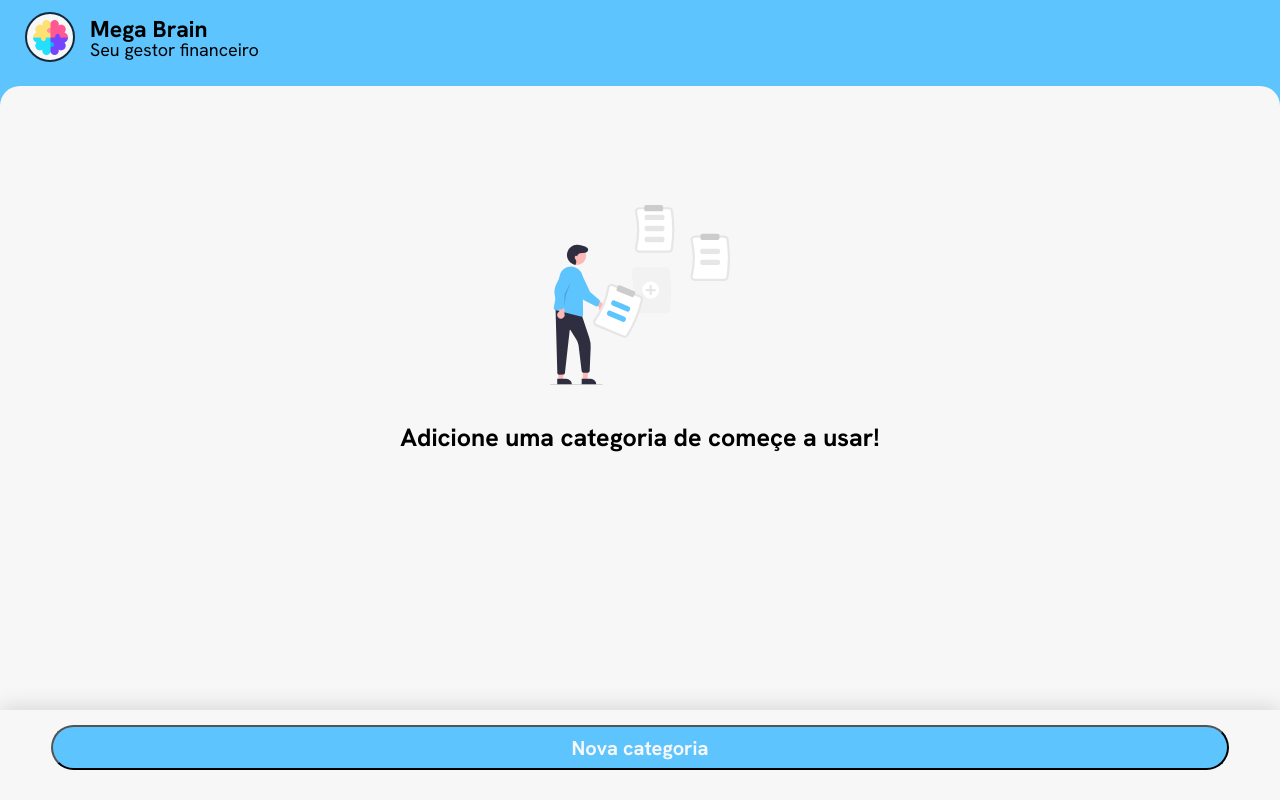
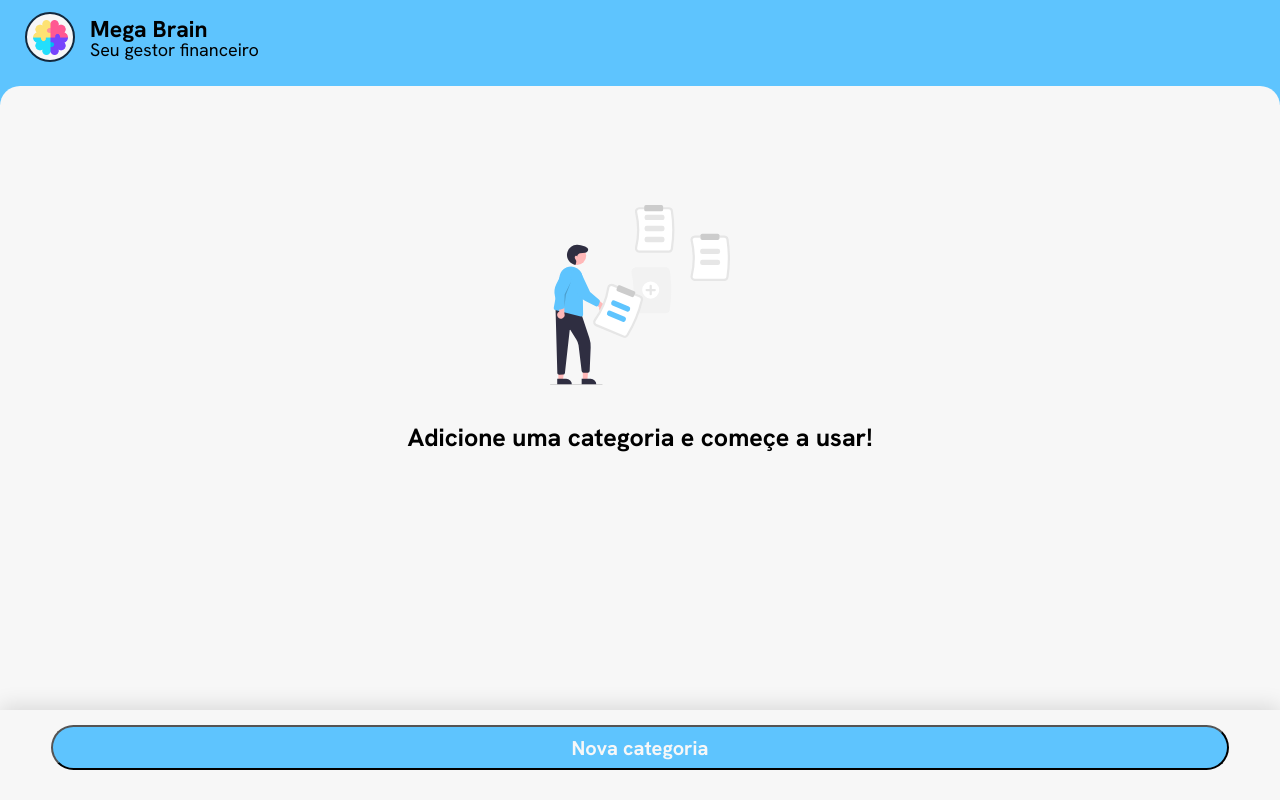
Before and after one commit to Aurinho007/mega-brain, a React (Vite) app: page / in a window 1280 px wide. Built offline with nearby package versions, Linux system fonts and the light colour scheme.

Commit message:
Fix typo in EmptyList component label

```diff
--- a/src/componentes/emptyList/EmptyList.tsx
+++ b/src/componentes/emptyList/EmptyList.tsx
@@ -5,7 +5,7 @@ const EmptyList = () => {
 	return (
 		<Container>
 			<Image src={logoIcon} />
-			<Label>Adicione uma categoria de começe a usar!</Label>
+			<Label>Adicione uma categoria e começe a usar!</Label>
 		</Container>
 	);
 };
```
